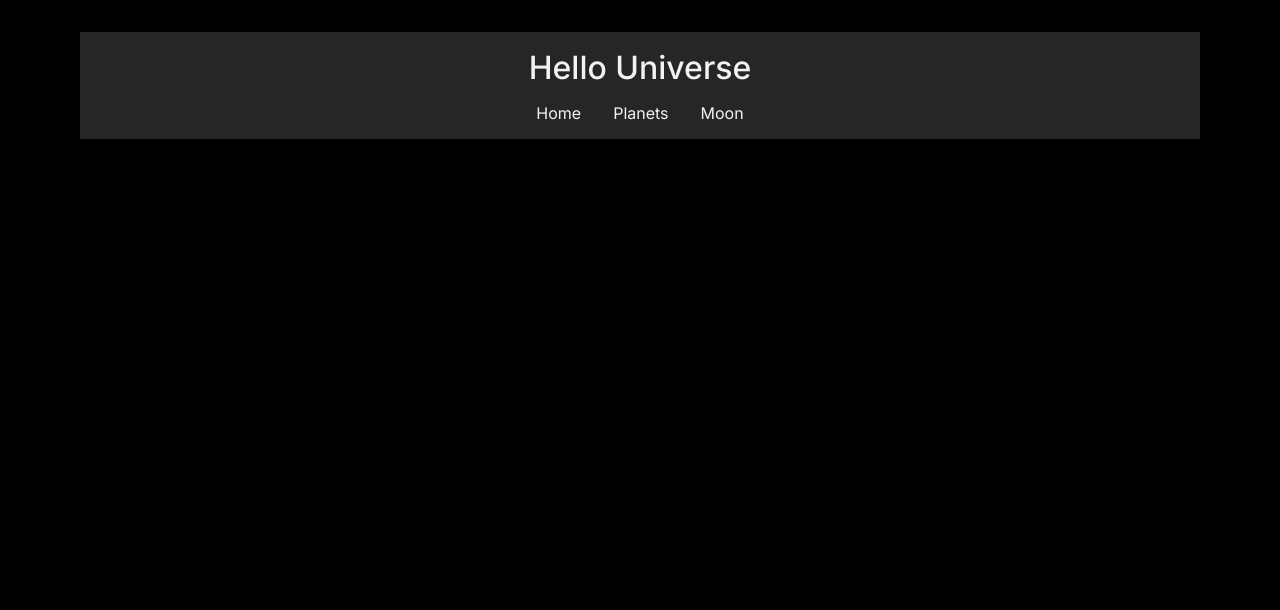
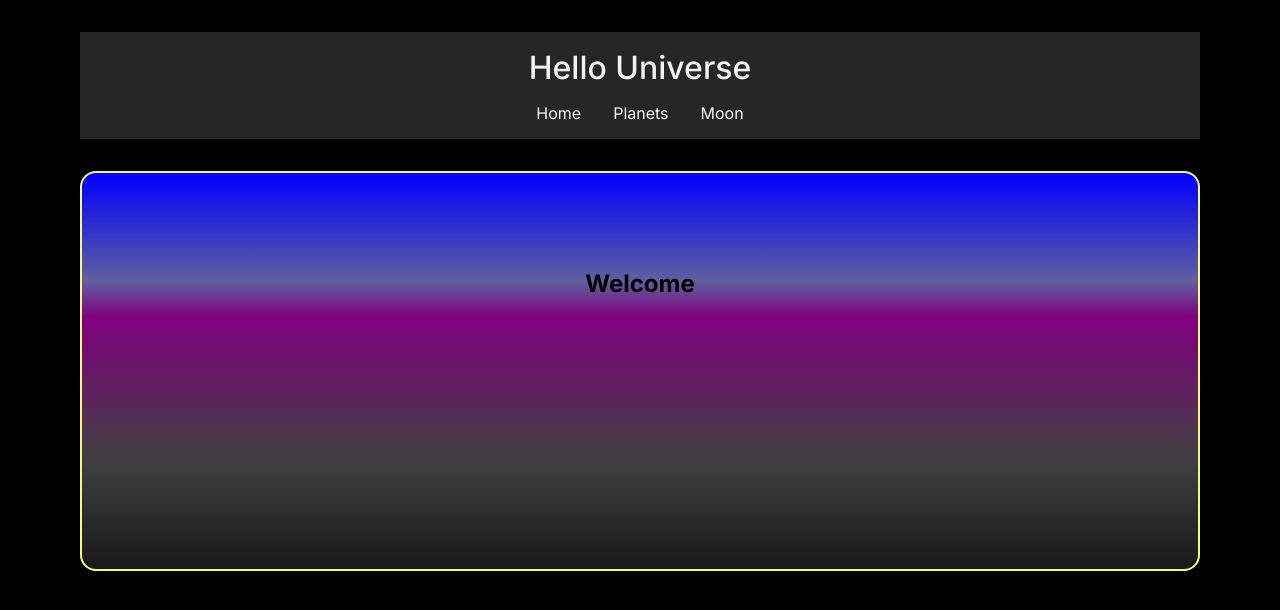
Before and after one commit to franco-ortega/planets-and-moons, a Next.js app: page / in a window 1280 px wide. Shown: the top 610 px of the page. Built offline with nearby package versions, Linux system fonts and the light colour scheme.

Commit message:
move home page styles to Welcome component

```diff
--- a/src/components/welcome/Welcome.jsx
+++ b/src/components/welcome/Welcome.jsx
@@ -1,6 +1,8 @@
+import styles from './Welcome.module.css';
+
 export default function Welcome() {
   return (
-    <main>
+    <main className={styles.Welcome}>
       <h2>Welcome</h2>
     </main>
   );
--- /dev/null
+++ b/src/components/welcome/Welcome.module.css
@@ -0,0 +1,30 @@
+.Welcome {
+  margin-top: 2rem;
+  padding: 1rem;
+  min-height: 50vh;
+
+  display: flex;
+  flex-direction: column;
+  justify-content: space-between;
+  align-items: center;
+  padding: 6rem;
+
+  border: 0.15rem solid hsl(60, 90%, 74%);
+  border-radius: 1rem;
+
+  background: linear-gradient(
+    180deg,
+    hsl(240, 100%, 50%),
+    hsl(240, 75%, 50%),
+    hsl(240, 50%, 50%),
+    hsl(240, 25%, 50%),
+    hsl(300, 100%, 25%),
+    hsl(300, 75%, 25%),
+    hsl(300, 50%, 25%),
+    hsl(300, 25%, 25%),
+    hsl(0, 0%, 25%),
+    hsl(0, 0%, 20%),
+    hsl(0, 0%, 15%),
+    hsl(0, 0%, 10%)
+  );
+}
```
